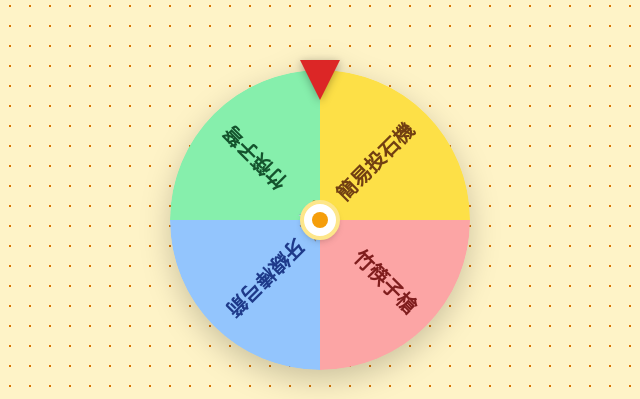
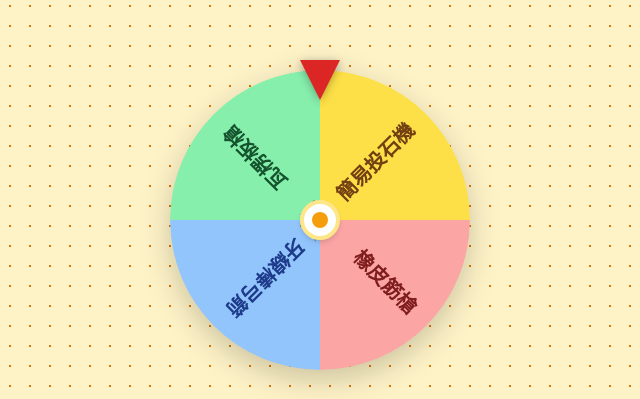
Before and after one commit to iammay22/-, a plain HTML site: page index.html in a window 1280 px wide. Shown: the part 144-543 px from the top of the page, 320-960 px from the left. Drawn offline with nearby package versions, Linux system fonts and the light colour scheme.

Commit message:
Update index.html

```diff
--- a/index.html
+++ b/index.html
@@ -128,7 +128,7 @@
             <!-- Result Area (Hidden initially) -->
             <div id="result-area" class="hidden w-full text-center bg-white/90 backdrop-blur-sm p-4 rounded-xl shadow-lg border-2 border-amber-300">
                 <p class="text-gray-500 text-sm mb-1">恭喜獲得</p>
-                <h2 id="result-name" class="text-2xl font-bold text-red-600 mb-3">竹筷子槍</h2>
+                <h2 id="result-name" class="text-2xl font-bold text-red-600 mb-3">橡皮筋槍</h2>
                 <button id="tutorial-btn" class="bg-blue-600 hover:bg-blue-700 text-white py-2 px-6 rounded-lg font-medium shadow-md w-full transition-colors flex items-center justify-center gap-2">
                     <svg xmlns="http://www.w3.org/2000/svg" class="h-5 w-5" viewBox="0 0 20 20" fill="currentColor">
                         <path d="M9 4.804A7.968 7.968 0 005.5 4c-1.255 0-2.443.29-3.5.804v10A7.969 7.969 0 015.5 14c1.669 0 3.218.51 4.5 1.385A7.962 7.962 0 0114.5 14c1.255 0 2.443.29 3.5.804v-10A7.968 7.968 0 0014.5 4c-1.255 0-2.443.29-3.5.804V12a1 1 0 11-2 0V4.804z" />
@@ -187,12 +187,12 @@
         const weapons = [
             {
                 id: 1,
-                name: "竹筷子槍",
+                name: "橡皮筋槍",
                 color: "#fca5a5", // Red-300
                 textColor: "#7f1d1d",
                 icon: "🔫",
                 steps: [
-                    "準備一雙免洗竹筷和約 5 條橡皮筋。",
+                    "拿出遊戲附的木槍和約 5 條橡皮筋。",
                     "將竹筷的大頭端切出一個凹槽（用來勾橡皮筋）。",
                     "將另一根竹筷切短做成「板機」與「握把」。",
                     "使用橡皮筋將握把與槍身以十字交叉方式綁緊。",
@@ -217,7 +217,7 @@
             },
             {
                 id: 3,
-                name: "竹筷子弩",
+                name: "瓦楞板槍",
                 color: "#86efac", // Green-300
                 textColor: "#14532d",
                 icon: "⚔️",
@@ -425,4 +425,5 @@
 
     </script>
 </body>
+
 </html>
```
